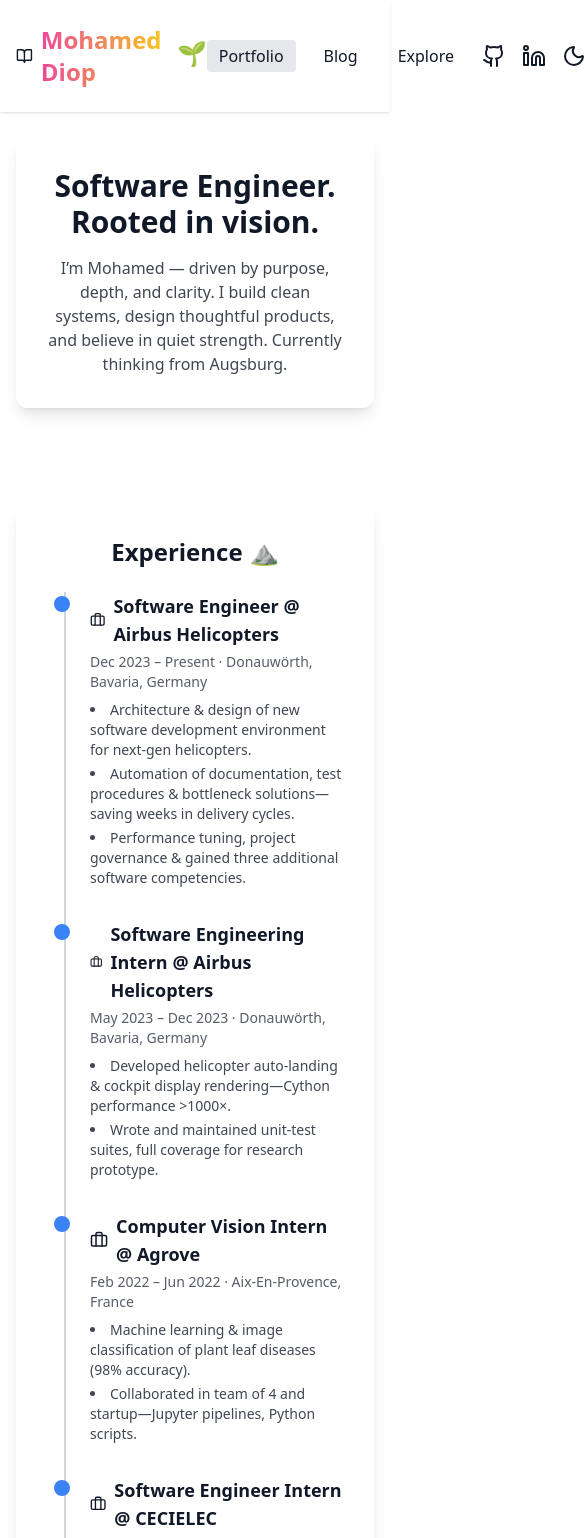
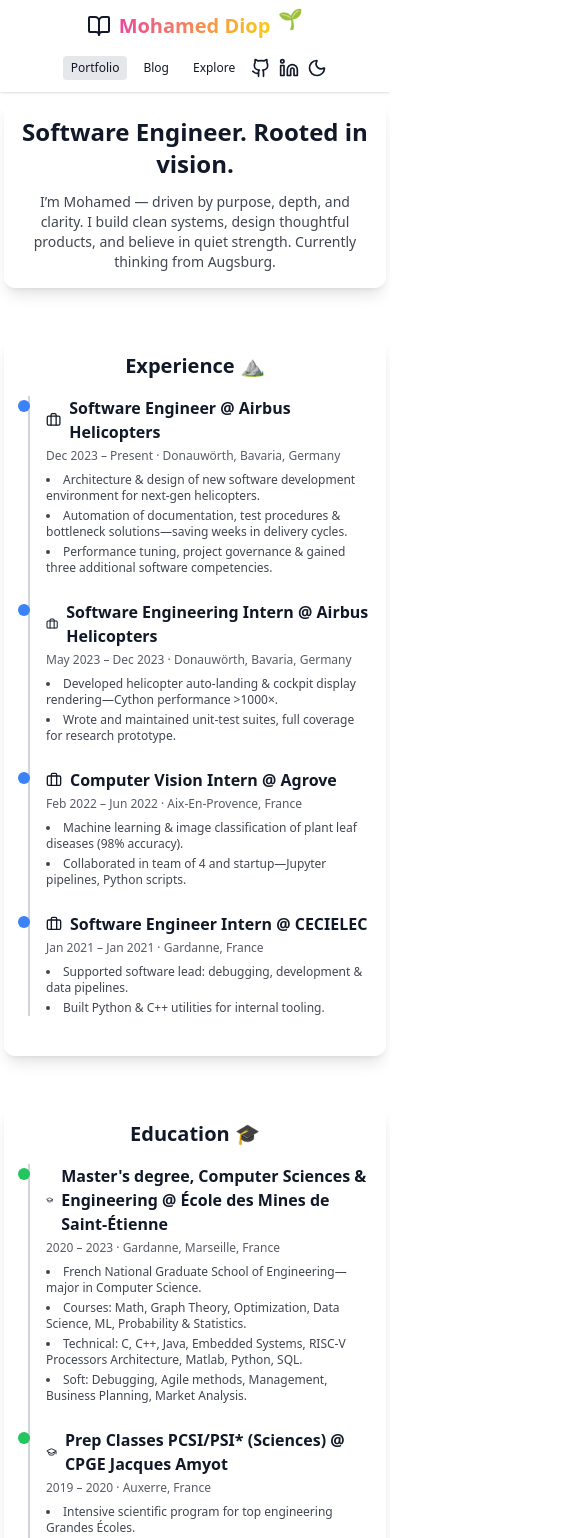
Before and after one commit to MohamedDiopGit/portfolio, a React (Vite) app: page / in a window 390 px wide. Shown: the top 1538 px of the page, 585 px wide, since content can reach past the window. Built offline with nearby package versions, Linux system fonts and the light colour scheme.

Commit message:
mobile phone version fix

```diff
--- a/index.html
+++ b/index.html
@@ -3,7 +3,7 @@
   <head>
     <meta charset="UTF-8" />
     <link rel="icon" type="image/svg+xml" href="/icon.svg" />
-    <meta name="viewport" content="width=device-width, initial-scale=1.0" />
+    <meta name="viewport" content="width=device-width, initial-scale=1">
     <title>Mohamed Diop 🌱</title>
   </head>
   <body>
--- a/src/components/PortfolioMain.jsx
+++ b/src/components/PortfolioMain.jsx
@@ -64,11 +64,11 @@
   };
 
   return (
-    <div className="min-h-screen bg-white dark:bg-black text-gray-900 dark:text-gray-100">
+    <div className="min-h-screen bg-white dark:bg-black text-gray-900 dark:text-gray-100 overflow-x-hidden">
       <header className={`sticky top-0 z-50 backdrop-blur bg-white/80 dark:bg-black/95 transition-shadow ${scrolled ? "shadow-lg" : "shadow"}`}>
-        <div className="max-w-7xl mx-auto flex justify-between items-center p-6 px-4 sm:px-6">
-          <h1 className="text-2xl font-bold flex items-center gap-2">
-            <BookOpen />
+        <div className="max-w-7xl mx-auto flex flex-col sm:flex-row justify-between items-center p-3 sm:p-6 px-2 sm:px-4 md:px-6 gap-2 sm:gap-0">
+          <h1 className="text-xl sm:text-2xl font-bold flex items-center gap-2">
+            <BookOpen className="w-6 h-6 sm:w-7 sm:h-7" />
             <span
               className="relative inline-block bg-gradient-to-r from-pink-500 via-yellow-400 to-blue-500 bg-[length:200%_200%] bg-clip-text text-transparent animate-gradient-shimmer"
               style={{
@@ -83,14 +83,14 @@
             </span>
             <span className="animate-bounce text-green-600 dark:text-green-400">🌱</span>
           </h1>
-          <nav className="flex items-center space-x-4">
+          <nav className="flex flex-wrap items-center justify-center space-x-2 sm:space-x-4 mt-2 sm:mt-0">
             {["portfolio", "blog", "explore"].map((t) => (
               <button
                 key={t}
                 onClick={() => { setTab(t); setSelected(null); }}
-                className={`px-3 py-1 rounded transition-all duration-200 focus:outline-none focus-visible:ring-2 focus-visible:ring-blue-400
+                className={`px-2 sm:px-3 py-1 rounded transition-all duration-200 focus:outline-none focus-visible:ring-2 focus-visible:ring-blue-400
                   hover:scale-105 hover:bg-gray-300 dark:hover:bg-neutral-900
-                  ${tab === t ? "bg-gray-200 dark:bg-neutral-800" : ""}`}
+                  ${tab === t ? "bg-gray-200 dark:bg-neutral-800" : ""} text-xs sm:text-base`}
               >
                 {t.charAt(0).toUpperCase() + t.slice(1).replace("portfolio", "Portfolio").replace("blog", "Blog").replace("explore", "Explore ideas")}
               </button>
@@ -101,7 +101,7 @@
               rel="noopener noreferrer"
               className="transition-transform duration-200 hover:scale-125 hover:text-purple-600 dark:hover:text-purple-400"
             >
-              <Github />
+              <Github className="w-5 h-5 sm:w-6 sm:h-6" />
             </a>
             <a
               href={LINKEDIN_URL}
@@ -109,13 +109,13 @@
               rel="noopener noreferrer"
               className="transition-transform duration-200 hover:scale-125 hover:text-blue-700 dark:hover:text-blue-400"
             >
-              <Linkedin />
+              <Linkedin className="w-5 h-5 sm:w-6 sm:h-6" />
             </a>
             <button
               onClick={toggleTheme}
               className="transition-transform duration-200 hover:scale-125 hover:text-yellow-500 dark:hover:text-yellow-300"
             >
-              {theme === "light" ? <Moon /> : <Sun />}
+              {theme === "light" ? <Moon className="w-5 h-5 sm:w-6 sm:h-6" /> : <Sun className="w-5 h-5 sm:w-6 sm:h-6" />}
             </button>
           </nav>
         </div>
@@ -139,7 +139,7 @@
             animate={{ opacity: 1, y: 0, scale: 1 }}
             exit={{ opacity: 0, y: -30, scale: 0.98 }}
             transition={{ duration: 0.5, ease: [0.4, 0, 0.2, 1] }}
-            className="p-6 space-y-24 max-w-7xl mx-auto px-4 sm:px-6"
+            className="p-2 sm:p-6 space-y-12 sm:space-y-24 max-w-7xl mx-auto px-1 sm:px-4 md:px-6"
           >
             {/* Présentation */}
             <motion.section
@@ -147,10 +147,10 @@
               whileInView={{ opacity: 1, y: 0 }}
               viewport={{ once: true, amount: 0.2 }}
               transition={{ duration: 0.6, ease: "easeOut" }}
-              className="text-center max-w-3xl mx-auto space-y-4 rounded-xl shadow-lg bg-white/80 dark:bg-neutral-950/90 p-8"
+              className="text-center max-w-3xl mx-auto space-y-3 sm:space-y-4 rounded-xl shadow-lg bg-white/80 dark:bg-neutral-950/90 p-4 sm:p-8"
             >
-              <h2 className="text-3xl font-semibold">Software Engineer. Rooted in vision.</h2>
-              <p className="opacity-80 text-base md:text-lg">I’m Mohamed — driven by purpose, depth, and clarity. I build clean systems, design thoughtful products, and believe in quiet strength. Currently thinking from Augsburg.</p>
+              <h2 className="text-2xl sm:text-3xl font-semibold">Software Engineer. Rooted in vision.</h2>
+              <p className="opacity-80 text-sm sm:text-base md:text-lg">I’m Mohamed — driven by purpose, depth, and clarity. I build clean systems, design thoughtful products, and believe in quiet strength. Currently thinking from Augsburg.</p>
             </motion.section>
             {/* Expérience */}
             <motion.section
@@ -158,20 +158,20 @@
               whileInView={{ opacity: 1, y: 0 }}
               viewport={{ once: true, amount: 0.2 }}
               transition={{ duration: 0.6, ease: "easeOut", delay: 0.1 }}
-              className="max-w-4xl mx-auto rounded-xl shadow-lg bg-white/80 dark:bg-neutral-950/90 p-8"
+              className="max-w-4xl mx-auto rounded-xl shadow-lg bg-white/80 dark:bg-neutral-950/90 p-4 sm:p-8"
             >
-              <h3 className="text-2xl font-semibold mb-6 text-center">Experience ⛰️</h3>
-              <div className="relative ml-4 border-l-2 border-gray-300 dark:border-neutral-800">
+              <h3 className="text-xl sm:text-2xl font-semibold mb-4 sm:mb-6 text-center">Experience ⛰️</h3>
+              <div className="relative ml-2 sm:ml-4 border-l-2 border-gray-300 dark:border-neutral-800">
                 {experiences.map((exp, i) => (
                   <motion.div
                     key={i}
                     whileHover={{ scale: 1.02, boxShadow: "0 8px 32px rgba(0,0,0,0.08)" }}
-                    className="mb-8 pl-6 relative transition-all duration-300"
+                    className="mb-6 sm:mb-8 pl-4 sm:pl-6 relative transition-all duration-300"
                   >
-                    <span className="absolute -left-3 mt-1 w-4 h-4 bg-blue-500 rounded-full dark:bg-blue-400"></span>
-                    <div className="flex items-center space-x-2 mb-1"><Briefcase /><h4 className="font-bold text-lg">{exp.role} @ {exp.company}</h4></div>
-                    <p className="text-sm opacity-70 mb-2">{exp.period} · {exp.location}</p>
-                    <ul className="list-disc list-inside space-y-1 text-sm opacity-80">
+                    <span className="absolute -left-3 mt-1 w-3 h-3 sm:w-4 sm:h-4 bg-blue-500 rounded-full dark:bg-blue-400"></span>
+                    <div className="flex items-center space-x-2 mb-1"><Briefcase className="w-4 h-4" /><h4 className="font-bold text-base sm:text-lg">{exp.role} @ {exp.company}</h4></div>
+                    <p className="text-xs sm:text-sm opacity-70 mb-2">{exp.period} · {exp.location}</p>
+                    <ul className="list-disc list-inside space-y-1 text-xs sm:text-sm opacity-80">
                       {exp.bullets.map((b, j) => <li key={j}>{b}</li>)}
                     </ul>
                   </motion.div>
@@ -184,20 +184,20 @@
               whileInView={{ opacity: 1, y: 0 }}
               viewport={{ once: true, amount: 0.2 }}
               transition={{ duration: 0.6, ease: "easeOut", delay: 0.2 }}
-              className="max-w-4xl mx-auto rounded-xl shadow-lg bg-white/80 dark:bg-neutral-950/90 p-8"
+              className="max-w-4xl mx-auto rounded-xl shadow-lg bg-white/80 dark:bg-neutral-950/90 p-4 sm:p-8"
             >
-              <h3 className="text-2xl font-semibold mb-6 text-center">Education 🎓</h3>
-              <div className="relative ml-4 border-l-2 border-gray-300 dark:border-neutral-800">
+              <h3 className="text-xl sm:text-2xl font-semibold mb-4 sm:mb-6 text-center">Education 🎓</h3>
+              <div className="relative ml-2 sm:ml-4 border-l-2 border-gray-300 dark:border-neutral-800">
                 {educationItems.map((edu, i) => (
                   <motion.div
                     key={i}
                     whileHover={{ scale: 1.02, boxShadow: "0 8px 32px rgba(0,0,0,0.08)" }}
-                    className="mb-8 pl-6 relative transition-all duration-300"
+                    className="mb-6 sm:mb-8 pl-4 sm:pl-6 relative transition-all duration-300"
                   >
-                    <span className="absolute -left-3 mt-1 w-4 h-4 bg-green-500 rounded-full dark:bg-green-400"></span>
-                    <div className="flex items-center space-x-2 mb-1"><GraduationCap /><h4 className="font-bold text-lg">{edu.degree} @ {edu.institution}</h4></div>
-                    <p className="text-sm opacity-70 mb-2">{edu.period} · {edu.location}</p>
-                    <ul className="list-disc list-inside space-y-1 text-sm opacity-80">
+                    <span className="absolute -left-3 mt-1 w-3 h-3 sm:w-4 sm:h-4 bg-green-500 rounded-full dark:bg-green-400"></span>
+                    <div className="flex items-center space-x-2 mb-1"><GraduationCap className="w-4 h-4" /><h4 className="font-bold text-base sm:text-lg">{edu.degree} @ {edu.institution}</h4></div>
+                    <p className="text-xs sm:text-sm opacity-70 mb-2">{edu.period} · {edu.location}</p>
+                    <ul className="list-disc list-inside space-y-1 text-xs sm:text-sm opacity-80">
                       {edu.bullets.map((b, j) => <li key={j}>{b}</li>)}
                     </ul>
                   </motion.div>
@@ -210,19 +210,19 @@
               whileInView={{ opacity: 1, y: 0 }}
               viewport={{ once: true, amount: 0.2 }}
               transition={{ duration: 0.6, ease: "easeOut", delay: 0.3 }}
-              className="max-w-5xl mx-auto rounded-xl shadow-lg bg-white/80 dark:bg-neutral-950/90 p-8"
+              className="max-w-5xl mx-auto rounded-xl shadow-lg bg-white/80 dark:bg-neutral-950/90 p-4 sm:p-8"
             >
-              <h3 className="text-2xl font-semibold mb-6 text-center">Lessons through the journey 💭</h3>
-              <div className="grid grid-cols-1 md:grid-cols-3 gap-6">
+              <h3 className="text-xl sm:text-2xl font-semibold mb-4 sm:mb-6 text-center">Lessons through the journey 💭</h3>
+              <div className="grid grid-cols-1 md:grid-cols-3 gap-4 sm:gap-6">
                 {lessons.map((l, i) => (
                   <motion.div
                     key={i}
                     whileHover={{ scale: 1.03, boxShadow: "0 8px 32px rgba(0,0,0,0.08)" }}
-                    className="border rounded-lg p-6 bg-white dark:bg-neutral-950 transition-all duration-300"
+                    className="border rounded-lg p-4 sm:p-6 bg-white dark:bg-neutral-950 transition-all duration-300"
                   >
-                    <div className="flex items-center space-x-2 mb-2"><Quote /><h4 className="font-semibold truncate">{l.title}</h4></div>
-                    <blockquote className="italic opacity-70 mb-2">“{l.quote}” - {l.author}</blockquote>
-                    <p className="text-sm opacity-80">{l.note}</p>
+                    <div className="flex items-center space-x-2 mb-2"><Quote className="w-4 h-4" /><h4 className="font-semibold truncate">{l.title}</h4></div>
+                    <blockquote className="italic opacity-70 mb-2 text-xs sm:text-base">“{l.quote}” - {l.author}</blockquote>
+                    <p className="text-xs sm:text-sm opacity-80">{l.note}</p>
                   </motion.div>
                 ))}
               </div>
@@ -233,10 +233,10 @@
               whileInView={{ opacity: 1, y: 0 }}
               viewport={{ once: true, amount: 0.2 }}
               transition={{ duration: 0.6, ease: "easeOut", delay: 0.4 }}
-              className="max-w-lg mx-auto text-center space-y-4 rounded-xl shadow-lg bg-white/80 dark:bg-neutral-950/90 p-8"
+              className="max-w-lg mx-auto text-center space-y-3 sm:space-y-4 rounded-xl shadow-lg bg-white/80 dark:bg-neutral-950/90 p-4 sm:p-8"
             >
-              <h3 className="text-2xl font-semibold">Let's build something meaningful</h3>
-              <p className="opacity-80">Whether a question, a challenge or a shared vision—I'm here. (Or just say Hi 👋🏾)</p>
+              <h3 className="text-xl sm:text-2xl font-semibold">Let's build something meaningful</h3>
+              <p className="opacity-80 text-xs sm:text-base">Whether a question, a challenge or a shared vision—I'm here. (Or just say Hi 👋🏾)</p>
               <ContactForm />
             </motion.section>
           </motion.main>
@@ -417,3 +417,14 @@
     </form>
   );
 }
+
+export function Head() {
+  return (
+    <>
+      <title>Mohamed Diop - Portfolio</title>
+      <meta name="description" content="Welcome to my portfolio. I am Mohamed Diop, a Software Engineer." />
+      <meta name="viewport" content="width=device-width, initial-scale=1" />
+      <link rel="icon" href="/favicon.ico" />
+    </>
+  );
+}
```
